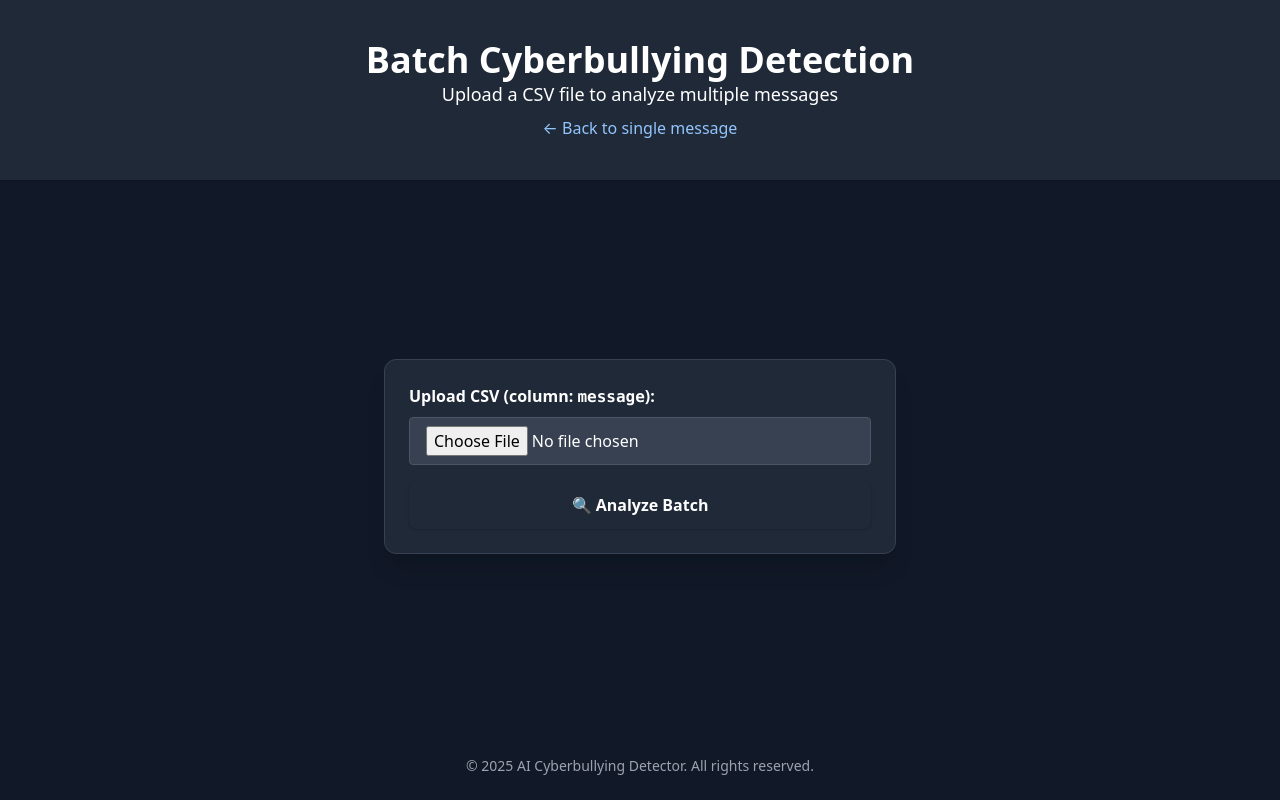
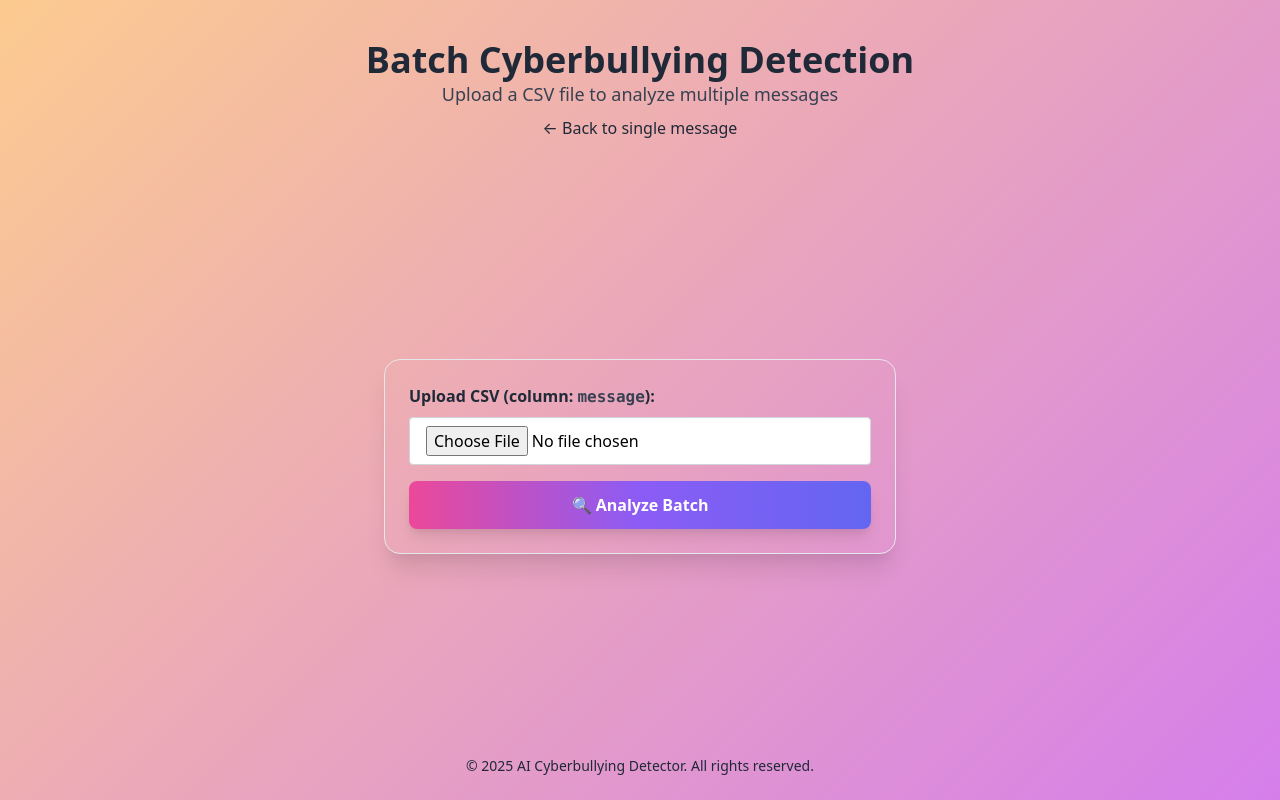
Before and after one commit to M-Awez/AI-Driven-Cyberbullying-System, a Flask app: page /batch in a window 1280 px wide. Run offline with Flask 3, Linux system fonts and the light colour scheme.

Commit message:
Enhance UI styles in batch.html
Updated styles and colors for improved UI. Changed background, text colors, and button styles for better user experience.

```diff
--- a/templates/batch.html
+++ b/templates/batch.html
@@ -5,41 +5,52 @@
   <meta name="viewport" content="width=device-width, initial-scale=1.0" />
   <title>Batch Cyberbullying Detection</title>
   <link href="https://cdn.jsdelivr.net/npm/tailwindcss@2.2.19/dist/tailwind.min.css" rel="stylesheet" />
+  <style>
+    .zoom-button {
+      transition: transform 0.3s ease;
+    }
+
+    .zoom-button:hover {
+      transform: scale(1.015);
+    }
+  </style>
 </head>
-<body class="bg-gray-900 text-white min-h-screen flex flex-col">
+<body class="min-h-screen flex flex-col" style="background: linear-gradient(135deg, #fccb90, #d57eeb);">
 
   <!-- Header -->
-  <header class="py-10 text-center bg-gray-800 shadow">
-    <h1 class="text-4xl font-bold text-violet-300">Batch Cyberbullying Detection</h1>
-    <p class="text-lg text-violet-400">Upload a CSV file to analyze multiple messages</p>
-    <a href="/" class="inline-block mt-2 text-blue-300 hover:underline">&larr; Back to single message</a>
+  <header class="py-10 text-center">
+    <h1 class="text-4xl font-extrabold text-gray-800 drop-shadow-md">Batch Cyberbullying Detection</h1>
+    <p class="text-lg text-gray-700">Upload a CSV file to analyze multiple messages</p>
+    <a href="/" class="inline-block mt-2 text-gray-800 hover:text-gray-900 hover:underline transition">&larr; Back to single message</a>
   </header>
 
   <!-- Main -->
   <main class="flex-1 flex flex-col items-center justify-center px-4 py-8">
-    <form method="POST" enctype="multipart/form-data" class="bg-gray-800 rounded-xl shadow-xl p-6 w-full max-w-lg border border-gray-700">
+    <form method="POST" enctype="multipart/form-data" class="bg-white/90 rounded-2xl shadow-xl p-6 w-full max-w-lg border border-gray-200">
       {% if error %}
       <div class="bg-red-500 text-white px-4 py-2 rounded mb-4 font-semibold">
         {{ error }}
       </div>
       {% endif %}
 
-      <label for="file" class="block font-semibold text-white mb-2">Upload CSV (column: <code>message</code>):</label>
+      <label for="file" class="block font-semibold text-gray-800 mb-2">
+        Upload CSV (column: <code class="text-gray-700">message</code>):
+      </label>
       <input type="file" id="file" name="file" accept=".csv" required
-             class="w-full bg-gray-700 border border-gray-600 text-white rounded px-4 py-2 focus:outline-none focus:ring-2 focus:ring-blue-500" />
+             class="w-full bg-white text-black border border-gray-300 rounded px-4 py-2 placeholder-gray-500 focus:outline-none focus:ring-2 focus:ring-pink-400" />
 
       <button type="submit"
-              class="mt-4 w-full bg-violet-700 text-white font-bold py-3 rounded-lg shadow hover:bg-violet-800 transition">
+        class="mt-4 w-full bg-gradient-to-r from-pink-500 via-purple-500 to-indigo-500  text-white font-bold py-3 rounded-lg shadow-lg transition zoom-button">
         🔍 Analyze Batch
       </button>
     </form>
 
     {% if results %}
     <div class="mt-10 w-full max-w-3xl">
-      <div class="bg-gray-800 p-6 rounded-xl border border-gray-700 shadow overflow-x-auto">
-        <h2 class="text-xl font-bold mb-4">Results</h2>
+      <div class="bg-white/90 p-6 rounded-2xl border border-gray-200 shadow-lg overflow-x-auto">
+        <h2 class="text-xl font-bold mb-4 text-gray-800">Results</h2>
         <table class="min-w-full text-sm">
-          <thead class="bg-gray-700 text-white">
+          <thead class="bg-gray-100 text-gray-800">
             <tr>
               <th class="py-2 px-4 text-left">Message</th>
               <th class="py-2 px-4 text-left">Prediction</th>
@@ -47,9 +58,9 @@
           </thead>
           <tbody>
             {% for row in results %}
-            <tr class="border-t border-gray-600">
+            <tr class="border-t border-gray-300 hover:bg-gray-50 transition">
               <td class="py-2 px-4">{{ row['message'] }}</td>
-              <td class="py-2 px-4 font-semibold {% if row['Prediction'] == 'Cyberbullying' %}text-red-400{% else %}text-green-400{% endif %}">
+              <td class="py-2 px-4 font-semibold {% if row['Prediction'] == 'Cyberbullying' %}text-red-500{% else %}text-green-600{% endif %}">
                 {{ row['Prediction'] }}
               </td>
             </tr>
@@ -62,7 +73,7 @@
   </main>
 
   <!-- Footer -->
-  <footer class="py-6 text-center text-gray-400 text-sm">
+  <footer class="py-6 text-center text-gray-800 text-sm">
     &copy; {{ 2025 }} AI Cyberbullying Detector. All rights reserved.
   </footer>
 </body>
```
